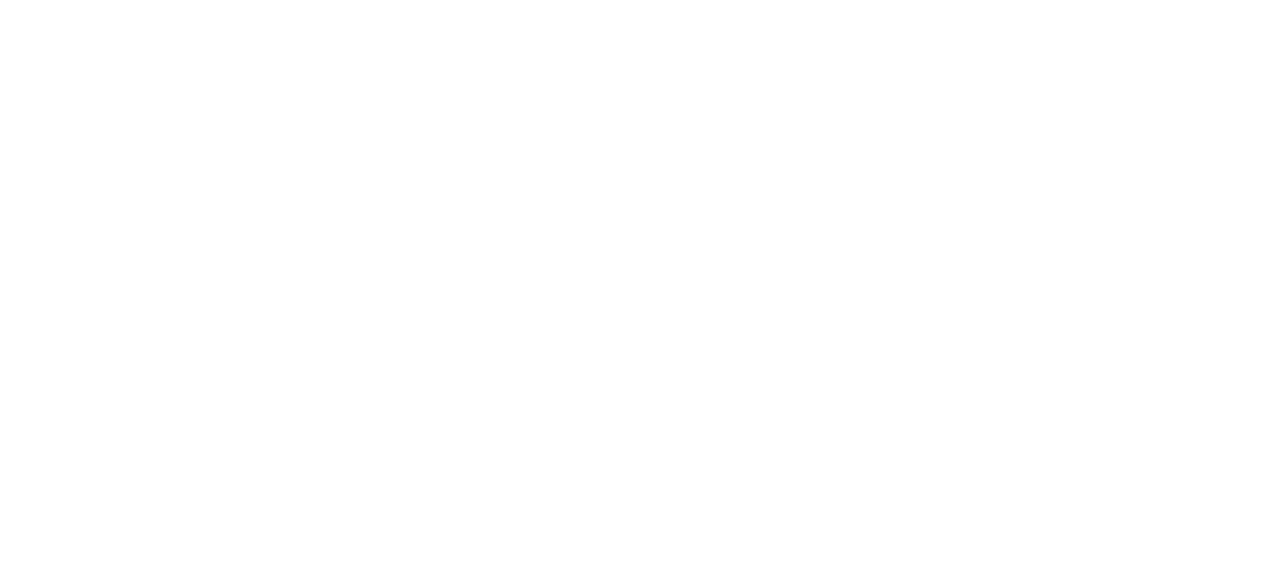
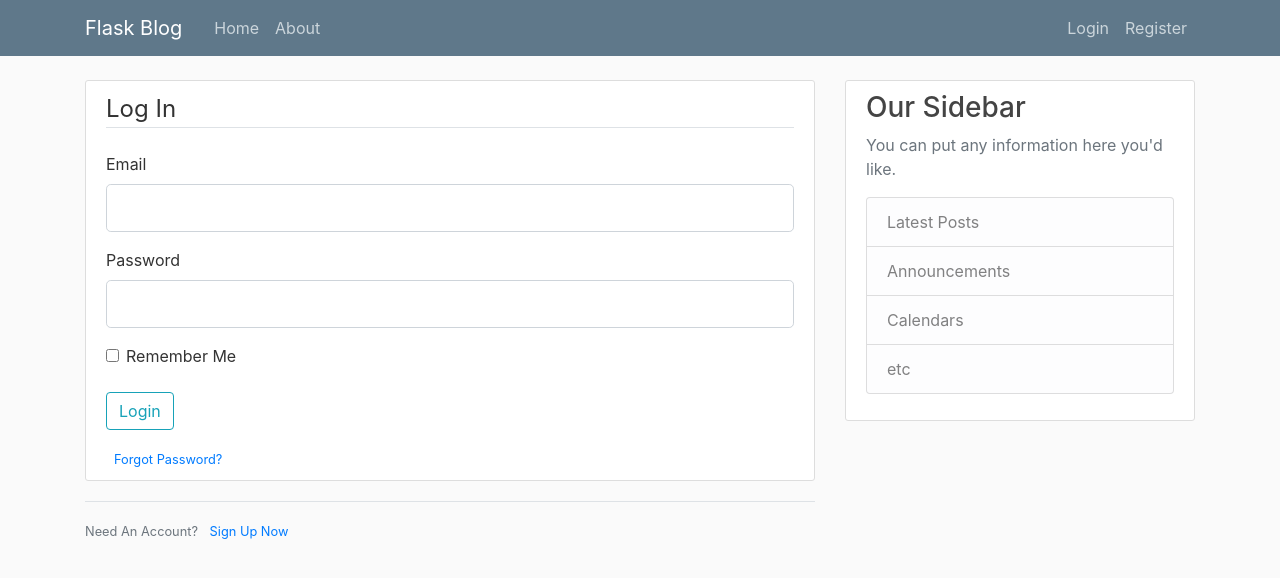
Before and after one commit to leroykim/flask-blog-practice, a Flask app: page /login in a window 1280 px wide. Before the commit the part shown is empty. Shown: the top 578 px of the page. Run offline with Flask 2, Linux system fonts and the light colour scheme; some libraries are stand-ins or nearby versions.

Commit message:
Add login page

```diff
--- a/flaskblog.py
+++ b/flaskblog.py
@@ -49,9 +49,15 @@ def register():
     return render_template('register.html', title='Register', form=form)
 
 
-@app.route("/login")
+@app.route("/login", methods=['GET', 'POST'])
 def login():
     form = LoginForm()
+    if form.validate_on_submit():
+        if form.email.data == 'admin@blog.com' and form.password.data == 'password':
+            flash('You have been logged in!', 'success')
+            return redirect(url_for('home'))
+        else:
+            flash('Login Unsuccessful. Please check username and password', 'danger')
     return render_template('login.html', title='Login', form=form)
 
 
--- a/templates/layout.html
+++ b/templates/layout.html
@@ -29,13 +29,13 @@
           </button>
           <div class="collapse navbar-collapse" id="navbarToggle">
             <div class="navbar-nav mr-auto">
-              <a class="nav-item nav-link" href="/">Home</a>
-              <a class="nav-item nav-link" href="/about">About</a>
+              <a class="nav-item nav-link" href="{{ url_for('home') }}">Home</a>
+              <a class="nav-item nav-link" href="{{ url_for('about') }}">About</a>
             </div>
             <!-- Navbar Right Side -->
             <div class="navbar-nav">
-              <a class="nav-item nav-link" href="/login">Login</a>
-              <a class="nav-item nav-link" href="/register">Register</a>
+              <a class="nav-item nav-link" href="{{ url_for('login') }}">Login</a>
+              <a class="nav-item nav-link" href="{{ url_for('register') }}">Register</a>
             </div>
           </div>
         </div>
--- a/templates/login.html
+++ b/templates/login.html
@@ -0,0 +1,54 @@
+{% extends "layout.html" %}
+{% block content %}
+    <div class="content-section">
+        <form method="POST" action="">
+            <!-- Add CSRF token -->
+            {{ form.hidden_tag()}}
+            <fieldset class="form-group">
+                <legend class="border-bottom mb-4">Log In</legend>
+                <div class="form-group">
+                    {{ form.email.label(class="form-control-label") }}
+                    {% if form.email.errors %}
+                        {{ form.email(class="form-control form-control-lg is-invalid") }}
+                        <div class="invalid-feedback">
+                            {% for error in form.email.errors %}
+                                <span>{{ error }}</span>
+                            {% endfor %}
+                        </div>
+                    {% else %}
+                        {{ form.email(class="form-control form-control-lg") }}
+                    {% endif %}
+                </div>
+                <div class="form-group">
+                    {{ form.password.label(class="form-control-label") }}
+                    {% if form.password.errors %}
+                        {{ form.password(class="form-control form-control-lg is-invalid") }}
+                        <div class="invalid-feedback">
+                            {% for error in form.password.errors %}
+                                <span>{{ error }}</span>
+                            {% endfor %}
+                        </div>
+                    {% else %}
+                        {{ form.password(class="form-control form-control-lg") }}
+                    {% endif %}
+                </div>
+                <div class="form-check">
+                    {{ form.remember(class="form-check-input") }}
+                    {{ form.remember.label(class="form-check-input-label") }}
+                </div>
+            </fieldset>
+            <div class="form-group">
+                {{ form.submit(class="btn btn-outline-info") }}
+            </div>
+            <small class="text-muted ml-2">
+                <a href="#">Forgot Password?</a>
+            </small>
+        </form>
+    </div>
+    <div class="border-top pt-3">
+        <small class="text-muted">
+            Need An Account? <a class="ml-2" href="{{ url_for('register') }}">Sign Up Now</a>
+        </small>
+    </div>
+<!-- Explicitly show which block ends -->
+{% endblock content%}
```
Also changed, not shown: templates/register.html (+41 -4 lines).
